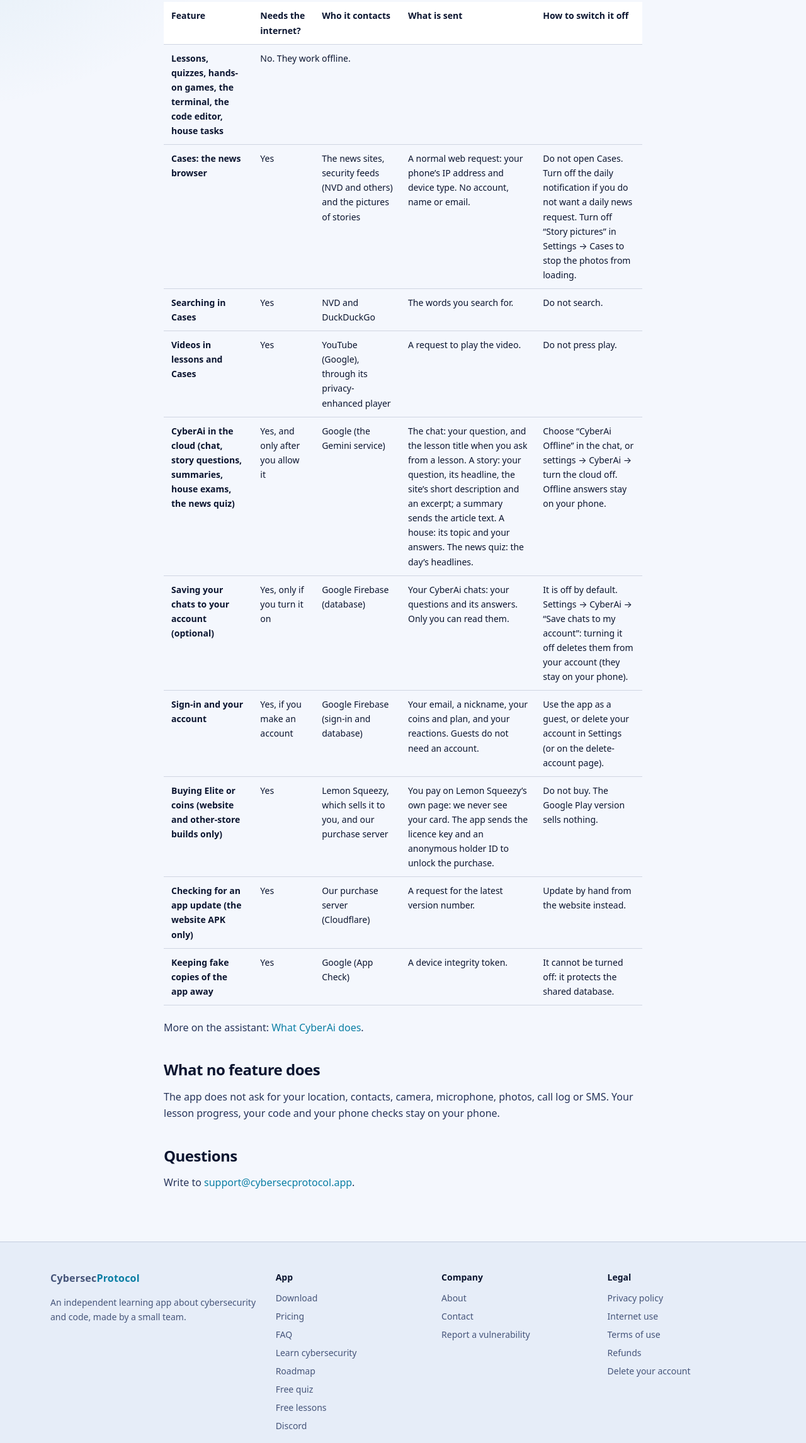
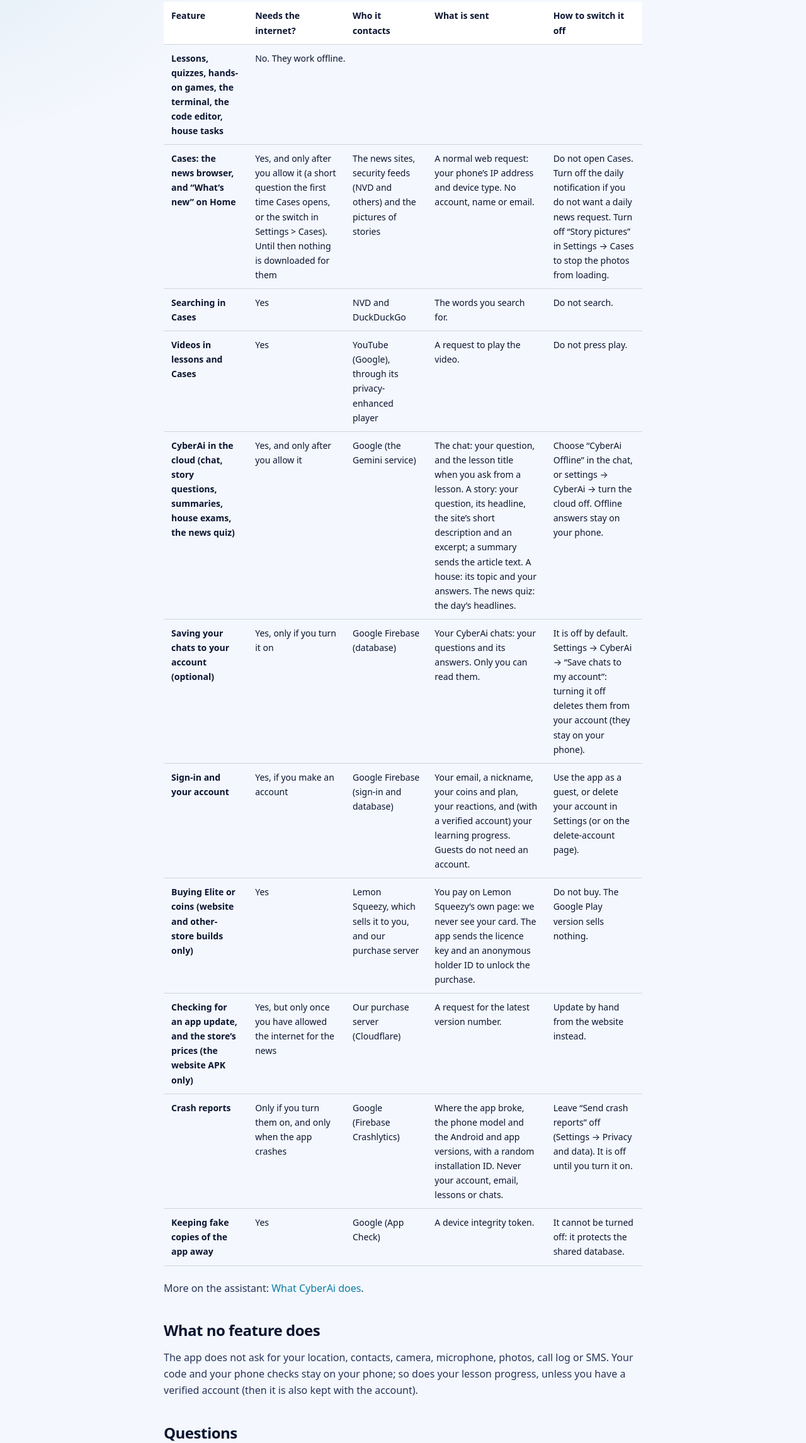
Before and after one commit to cybersecprotocolteam-crypto/cybersecprotocol-website, a plain HTML site: page internet.html in a window 1280 px wide. Shown: the part 396-2688 px from the top of the page at 63% size. Drawn offline with Linux system fonts and the light colour scheme.

Commit message:
Add files via upload

```diff
--- a/internet.html
+++ b/internet.html
@@ -10,7 +10,9 @@
   <link rel="canonical" href="https://cybersecprotocol.app/internet.html">
   <link rel="icon" href="/assets/img/favicon.svg" type="image/svg+xml">
   <link rel="stylesheet" href="/assets/css/style.css">
+  <link rel="stylesheet" href="/assets/css/ui.css">
   <script src="/assets/js/main.js" defer></script>
+  <script src="/assets/js/ui.js" defer></script>
 </head>
 <body>
 <a class="skip" href="#main">Skip to content</a>
@@ -42,20 +44,21 @@
     <table>
       <tr><th>Feature</th><th>Needs the internet?</th><th>Who it contacts</th><th>What is sent</th><th>How to switch it off</th></tr>
 <tr><td><b>Lessons, quizzes, hands-on games, the terminal, the code editor, house tasks</b></td><td colspan="4">No. They work offline.</td></tr>
-<tr><td><b>Cases: the news browser</b></td><td>Yes</td><td>The news sites, security feeds (NVD and others) and the pictures of stories</td><td>A normal web request: your phone’s IP address and device type. No account, name or email.</td><td>Do not open Cases. Turn off the daily notification if you do not want a daily news request. Turn off “Story pictures” in Settings → Cases to stop the photos from loading.</td></tr>
+<tr><td><b>Cases: the news browser, and “What’s new” on Home</b></td><td>Yes, and only after you allow it (a short question the first time Cases opens, or the switch in Settings &gt; Cases). Until then nothing is downloaded for them</td><td>The news sites, security feeds (NVD and others) and the pictures of stories</td><td>A normal web request: your phone’s IP address and device type. No account, name or email.</td><td>Do not open Cases. Turn off the daily notification if you do not want a daily news request. Turn off “Story pictures” in Settings → Cases to stop the photos from loading.</td></tr>
 <tr><td><b>Searching in Cases</b></td><td>Yes</td><td>NVD and DuckDuckGo</td><td>The words you search for.</td><td>Do not search.</td></tr>
 <tr><td><b>Videos in lessons and Cases</b></td><td>Yes</td><td>YouTube (Google), through its privacy-enhanced player</td><td>A request to play the video.</td><td>Do not press play.</td></tr>
 <tr><td><b>CyberAi in the cloud (chat, story questions, summaries, house exams, the news quiz)</b></td><td>Yes, and only after you allow it</td><td>Google (the Gemini service)</td><td>The chat: your question, and the lesson title when you ask from a lesson. A story: your question, its headline, the site’s short description and an excerpt; a summary sends the article text. A house: its topic and your answers. The news quiz: the day’s headlines.</td><td>Choose “CyberAi Offline” in the chat, or settings → CyberAi → turn the cloud off. Offline answers stay on your phone.</td></tr>
 <tr><td><b>Saving your chats to your account (optional)</b></td><td>Yes, only if you turn it on</td><td>Google Firebase (database)</td><td>Your CyberAi chats: your questions and its answers. Only you can read them.</td><td>It is off by default. Settings → CyberAi → “Save chats to my account”: turning it off deletes them from your account (they stay on your phone).</td></tr>
-<tr><td><b>Sign-in and your account</b></td><td>Yes, if you make an account</td><td>Google Firebase (sign-in and database)</td><td>Your email, a nickname, your coins and plan, and your reactions. Guests do not need an account.</td><td>Use the app as a guest, or delete your account in Settings (or on the delete-account page).</td></tr>
+<tr><td><b>Sign-in and your account</b></td><td>Yes, if you make an account</td><td>Google Firebase (sign-in and database)</td><td>Your email, a nickname, your coins and plan, your reactions, and (with a verified account) your learning progress. Guests do not need an account.</td><td>Use the app as a guest, or delete your account in Settings (or on the delete-account page).</td></tr>
 <tr><td><b>Buying Elite or coins (website and other-store builds only)</b></td><td>Yes</td><td>Lemon Squeezy, which sells it to you, and our purchase server</td><td>You pay on Lemon Squeezy’s own page: we never see your card. The app sends the licence key and an anonymous holder ID to unlock the purchase.</td><td>Do not buy. The Google Play version sells nothing.</td></tr>
-<tr><td><b>Checking for an app update (the website APK only)</b></td><td>Yes</td><td>Our purchase server (Cloudflare)</td><td>A request for the latest version number.</td><td>Update by hand from the website instead.</td></tr>
+<tr><td><b>Checking for an app update, and the store’s prices (the website APK only)</b></td><td>Yes, but only once you have allowed the internet for the news</td><td>Our purchase server (Cloudflare)</td><td>A request for the latest version number.</td><td>Update by hand from the website instead.</td></tr>
+<tr><td><b>Crash reports</b></td><td>Only if you turn them on, and only when the app crashes</td><td>Google (Firebase Crashlytics)</td><td>Where the app broke, the phone model and the Android and app versions, with a random installation ID. Never your account, email, lessons or chats.</td><td>Leave “Send crash reports” off (Settings → Privacy and data). It is off until you turn it on.</td></tr>
 <tr><td><b>Keeping fake copies of the app away</b></td><td>Yes</td><td>Google (App Check)</td><td>A device integrity token.</td><td>It cannot be turned off: it protects the shared database.</td></tr>
     </table>
     </div>
     <p>More on the assistant: <a href="/cyberai.html">What CyberAi does</a>.</p>
     <h2>What no feature does</h2>
-    <p>The app does not ask for your location, contacts, camera, microphone, photos, call log or SMS. Your lesson progress, your code and your phone checks stay on your phone.</p>
+    <p>The app does not ask for your location, contacts, camera, microphone, photos, call log or SMS. Your code and your phone checks stay on your phone; so does your lesson progress, unless you have a verified account (then it is also kept with the account).</p>
     <h2>Questions</h2>
     <p>Write to <a href="mailto:support@cybersecprotocol.app">support@cybersecprotocol.app</a>.</p>
   </div>
```
Also changed, not shown: index.html (+1 -1 lines), privacy.html (+5 -2 lines).
